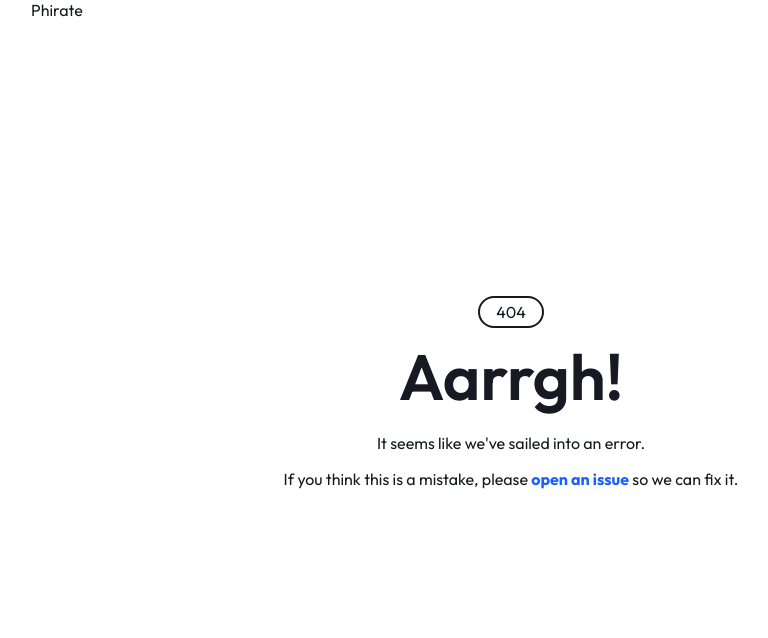
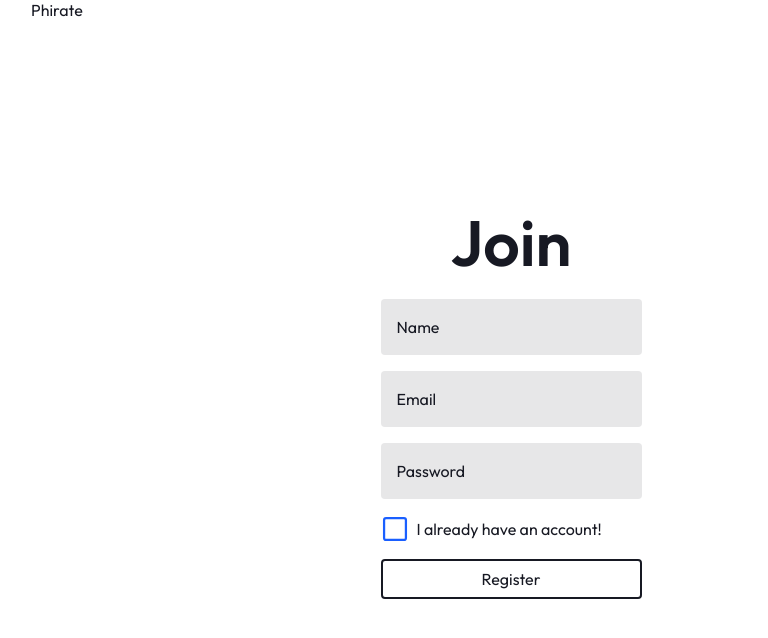
Before and after one commit to phirate/website, a SvelteKit app: page /join in a window 1280 px wide. Before the commit this address had no page. Shown: the top 638 px of the page, without its empty margins (129-897 px from the left). Built offline with nearby package versions, Linux system fonts and the light colour scheme; no server answers.

Commit message:
added appwrite

```diff
--- a/package.json
+++ b/package.json
@@ -22,5 +22,8 @@
 		"typescript": "^5.0.0",
 		"vite": "^5.0.3"
 	},
-	"type": "module"
+	"type": "module",
+	"dependencies": {
+		"appwrite": "^14.0.1"
+	}
 }
--- a/src/app.css
+++ b/src/app.css
@@ -26,7 +26,6 @@ body {
   margin: 0;
   padding: 0;
   width: 100%;
-  height: 100vh;
   background-color: var(--bg);
   color: var(--color);
   font-size: var(--normal);
@@ -35,15 +34,15 @@ body {
   overflow-x: hidden;
 }
 
-button, a, textarea {
+button, a, textarea, input {
   font-family: inherit;
   font-size: var(--normal);
   font-weight: normal;
+  outline: none;
+  border: none;
 }
 
 button {
-  border: none;
-  outline: none;
   cursor: pointer;
 }
 
--- /dev/null
+++ b/src/lib/appwrite.ts
@@ -0,0 +1,9 @@
+import { Client, Account, Databases } from 'appwrite'
+
+export const client = new Client()
+
+client.setEndpoint('https://cloud.appwrite.io/v1').setProject('67134ca10003b93e4234') // Replace with your project ID
+
+export const account = new Account(client)
+export const databases = new Databases(client)
+export { ID } from 'appwrite'
--- a/src/lib/components/Button.svelte
+++ b/src/lib/components/Button.svelte
@@ -1,5 +1,6 @@
 <script lang="ts">
   export let disabled = false
+  export let type: 'button' | 'submit' | 'reset' | null | undefined = 'button'
 
   let pressed = false
 
@@ -12,7 +13,14 @@
   }
 </script>
 
-<button {disabled} on:mousedown={mousedown} on:mouseup={mouseup} on:mouseleave={mouseup} class:pressed>
+<button
+  {disabled}
+  {type}
+  on:mousedown={mousedown}
+  on:mouseup={mouseup}
+  on:mouseleave={mouseup}
+  class:pressed
+>
   <span class="label">
     <slot></slot>
   </span>
--- /dev/null
+++ b/src/lib/user.ts
@@ -0,0 +1,49 @@
+import { writable } from 'svelte/store'
+import { ID, type Models } from 'appwrite'
+import { goto } from '$app/navigation'
+import { account } from '$lib/appwrite'
+
+const isBrowser = typeof window !== 'undefined'
+
+const createUser = () => {
+  const store = writable<Models.User<Models.Preferences> | null>(null)
+
+  async function init() {
+    if (!isBrowser) return
+    try {
+      store.set(await account.get())
+    } catch (e) {
+      store.set(null)
+    }
+  }
+
+  init()
+
+  async function register(email: FormDataEntryValue | null, password: FormDataEntryValue | null, name: FormDataEntryValue | null) {
+    if (!isBrowser) return
+    await account.create(ID.custom(name as string), email as string, password as string, name as string)
+    await login(email, password)
+  }
+
+  async function login(email: FormDataEntryValue | null, password: FormDataEntryValue | null) {
+    if (!isBrowser) return
+    await account.createEmailPasswordSession(email as string, password as string)
+    await init()
+    goto('/')
+  }
+
+  async function logout() {
+    await account.deleteSession('current')
+    store.set(null)
+  }
+
+  return {
+    subscribe: store.subscribe,
+    register,
+    login,
+    logout,
+    init
+  }
+}
+
+export const user = createUser()
--- a/src/routes/+layout.svelte
+++ b/src/routes/+layout.svelte
@@ -3,6 +3,7 @@
   import Button from '$lib/components/Button.svelte'
   import Nav from '$lib/components/Nav.svelte'
   import '../app.css'
+  import { user } from '$lib/user'
 
   let links = [
     {
@@ -16,8 +17,25 @@
     {
       name: 'Blog',
       href: '/blog'
+    },
+    {
+      name: 'Join',
+      href: '/join'
     }
   ]
+
+  let anonymous = true
+  let name = ''
+  let href = ''
+
+  user.subscribe((user) => {
+    if (user) {
+      anonymous = false
+      name = user.name
+      href = '/users/' + user.$id
+      links[links.length - 1] = { name, href }
+    }
+  })
 </script>
 
 <svelte:head>
--- /dev/null
+++ b/src/routes/join/+page.svelte
@@ -0,0 +1,177 @@
+<script lang="ts">
+  import Button from '$lib/components/Button.svelte'
+  import { user } from '$lib/user'
+  import { fade, slide } from 'svelte/transition'
+
+  const login = async (e: SubmitEvent) => {
+    e.preventDefault()
+    const formData = new FormData(e.target as HTMLFormElement)
+    await user.login(formData.get('email'), formData.get('password'))
+  }
+
+  const register = async (e: SubmitEvent) => {
+    e.preventDefault()
+    const formData = new FormData(e.target as HTMLFormElement)
+    await user.register(formData.get('email'), formData.get('password'), formData.get('name'))
+  }
+
+  const submit = async (e: SubmitEvent) => {
+    e.preventDefault()
+    if (checked) {
+      await login(e)
+    } else {
+      await register(e)
+    }
+  }
+
+  let name = ''
+  let email = ''
+  let password = ''
+  let checked = false
+</script>
+
+<section id="banner">
+  <h1>Join</h1>
+  <form on:submit={submit}>
+    {#if !checked}
+      <div class="group" transition:slide>
+        <input
+          id="name"
+          type="text"
+          name="name"
+          required
+          bind:value={name}
+          class:filled={name.length > 0}
+        />
+        <label for="name">Name</label>
+      </div>
+    {/if}
+    <div class="group">
+      <input
+        id="email"
+        type="text"
+        name="email"
+        required
+        bind:value={email}
+        class:filled={email.length > 0}
+      />
+      <label for="email">Email</label>
+    </div>
+    <div class="group">
+      <input
+        id="password"
+        type="password"
+        name="password"
+        required
+        bind:value={password}
+        class:filled={password.length > 0}
+      />
+      <label for="password">Password</label>
+    </div>
+    <div class="group">
+      <input type="checkbox" name="cb" id="cb" bind:checked />
+      <label for="cb" id="checkbox">
+        <svg viewBox="0 0 100 100">
+          <path
+            class="box"
+            d="M82,89H18c-3.87,0-7-3.13-7-7V18c0-3.87,3.13-7,7-7h64c3.87,0,7,3.13,7,7v64C89,85.87,85.87,89,82,89z"
+          />
+          <polyline class="check" points="25.5,53.5 39.5,67.5 72.5,34.5 " />
+        </svg>
+        <span>I already have an account!</span>
+      </label>
+    </div>
+    <div class="group">
+      <Button type="submit">{checked ? 'Login' : 'Register'}</Button>
+    </div>
+  </form>
+</section>
+
+<style>
+  form {
+    display: flex;
+    flex-direction: column;
+    align-items: flex-start;
+  }
+
+  .group {
+    position: relative;
+    display: flex;
+    flex-direction: column;
+    width: 100%;
+    margin-top: 16px;
+  }
+
+  input[type='text'] + label,
+  input[type='password'] + label {
+    position: absolute;
+    top: 18px;
+    left: 16px;
+    transition: all 250ms;
+  }
+
+  input {
+    padding: 24px 16px 12px;
+    color: var(--color);
+    background-color: color-mix(in oklab, var(--color), transparent 90%);
+    border: 0;
+    border-radius: 4px;
+  }
+
+  input:focus + label,
+  input.filled + label {
+    top: 6px;
+    left: 16px;
+    font-size: 12px;
+  }
+
+  input:focus + label {
+    color: var(--accent);
+  }
+
+  input[type='checkbox'] {
+    display: none;
+    pointer-events: none;
+  }
+
+  input[type='checkbox'] + label {
+    position: relative;
+    cursor: pointer;
+    font-size: 16px;
+    display: flex;
+    align-items: center;
+  }
+
+  input[type='checkbox'] + label svg {
+    width: 28px;
+    stroke: var(--accent);
+    stroke-width: 8;
+    fill: white;
+  }
+
+  input[type='checkbox'] + label svg .box {
+    stroke-dasharray: 320;
+    stroke-dashoffset: 0;
+    fill: var(--bg);
+    transition: stroke-dashoffset 250ms linear;
+  }
+
+  input[type='checkbox'] + label svg .check {
+    stroke-dasharray: 70;
+    stroke-dashoffset: 70;
+    fill: none;
+    transition: stroke-dashoffset 250ms linear;
+  }
+
+  input[type='checkbox'] + label span {
+    margin-left: 8px;
+  }
+
+  input[type='checkbox']:checked + label .box {
+    stroke-dashoffset: 320;
+  }
+
+  input[type='checkbox']:checked + label .check {
+    stroke-dashoffset: 0;
+  }
+</style>
```
Also changed, not shown: src/lib/components/Card.svelte (+7 -4 lines), src/lib/courses.ts (added, +77 -0 lines), src/routes/courses/+page.svelte (+3 -67 lines), src/routes/courses/mathematics/+page.svelte (+38 -1 lines), 1 other file (tests, documents, lock files or other folders).
